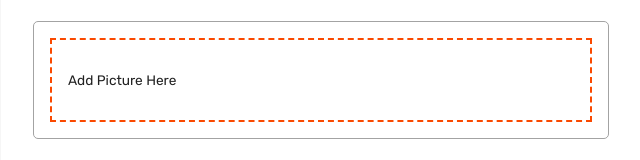
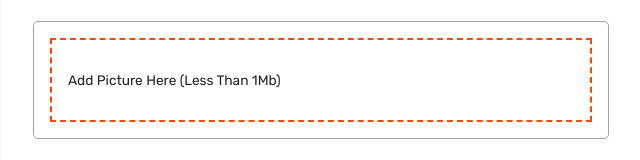
Before and after one commit to myyoss/friendly-client, a React (Create React App) app: page / in a window 1280 px wide. Both pictures are taken after a click on the element "Don't have an account? Sign Up here.". Shown: the part 416-576 px from the top of the page, without its empty margins (319-959 px from the left). Built offline with nearby package versions, Linux system fonts and the light colour scheme.

Commit message:
img size

```diff
--- a/src/scenes/loginPage/Form.jsx
+++ b/src/scenes/loginPage/Form.jsx
@@ -79,11 +79,14 @@ const Form = () => {
   };
 
   const login = async (values, onSubmitProps) => {
-    const loggedInResponse = await fetch("https://friendly-server.onrender.com/auth/login", {
-      method: "POST",
-      headers: { "Content-Type": "application/json" },
-      body: JSON.stringify(values),
-    });
+    const loggedInResponse = await fetch(
+      "https://friendly-server.onrender.com/auth/login",
+      {
+        method: "POST",
+        headers: { "Content-Type": "application/json" },
+        body: JSON.stringify(values),
+      }
+    );
     const loggedIn = await loggedInResponse.json();
     onSubmitProps.resetForm();
     if (loggedIn) {
@@ -100,6 +103,10 @@ const Form = () => {
   const handleFormSubmit = async (values, onSubmitProps) => {
     if (isLogin) await login(values, onSubmitProps);
     if (isRegister) await register(values, onSubmitProps);
+  };
+
+  const fileSizeValidator = () => {
+    window.alert("size-too-large");
   };
 
   return (
@@ -181,7 +188,10 @@ const Form = () => {
                 >
                   <Dropzone
                     acceptedFiles=".jpg,.jpeg,.png"
+                    minSize={0}
+                    maxSize={1000000}
                     multiple={false}
+                    onDropRejected={fileSizeValidator}
                     onDrop={(acceptedFiles) =>
                       setFieldValue("picture", acceptedFiles[0])
                     }
@@ -195,7 +205,7 @@ const Form = () => {
                       >
                         <input {...getInputProps()} />
                         {!values.picture ? (
-                          <p>Add Picture Here</p>
+                          <p>Add Picture Here (Less Than 1Mb)</p>
                         ) : (
                           <FlexBetween>
                             <Typography>{values.picture.name}</Typography>
--- a/src/scenes/widgets/MyPostWidget.jsx
+++ b/src/scenes/widgets/MyPostWidget.jsx
@@ -58,6 +58,10 @@ const MyPostWidget = ({ picturePath }) => {
     window.location.reload();
   };
 
+  const fileSizeValidator = () => {
+    window.alert("size-too-large");
+  };
+
   return (
     <WidgetWrapper>
       <FlexBetween gap="1.5rem">
@@ -83,7 +87,10 @@ const MyPostWidget = ({ picturePath }) => {
         >
           <Dropzone
             acceptedFiles=".jpg,.jpeg,.png"
+            minSize={0}
+            maxSize={1000000}
             multiple={false}
+            onDropRejected={fileSizeValidator}
             onDrop={(acceptedFiles) => setImage(acceptedFiles[0])}
           >
             {({ getRootProps, getInputProps }) => (
@@ -97,7 +104,7 @@ const MyPostWidget = ({ picturePath }) => {
                 >
                   <input {...getInputProps()} />
                   {!image ? (
-                    <p>Add Image Here</p>
+                    <p>Add Image Here (Less Than 1Mb)</p>
                   ) : (
                     <FlexBetween>
                       <Typography>{image.name}</Typography>
```
